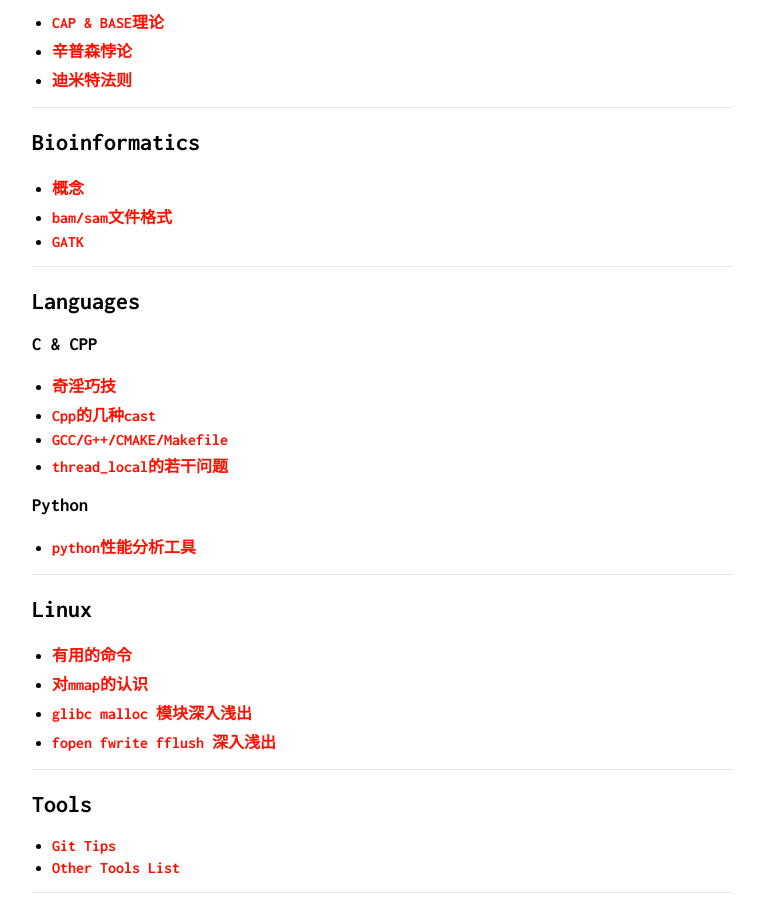
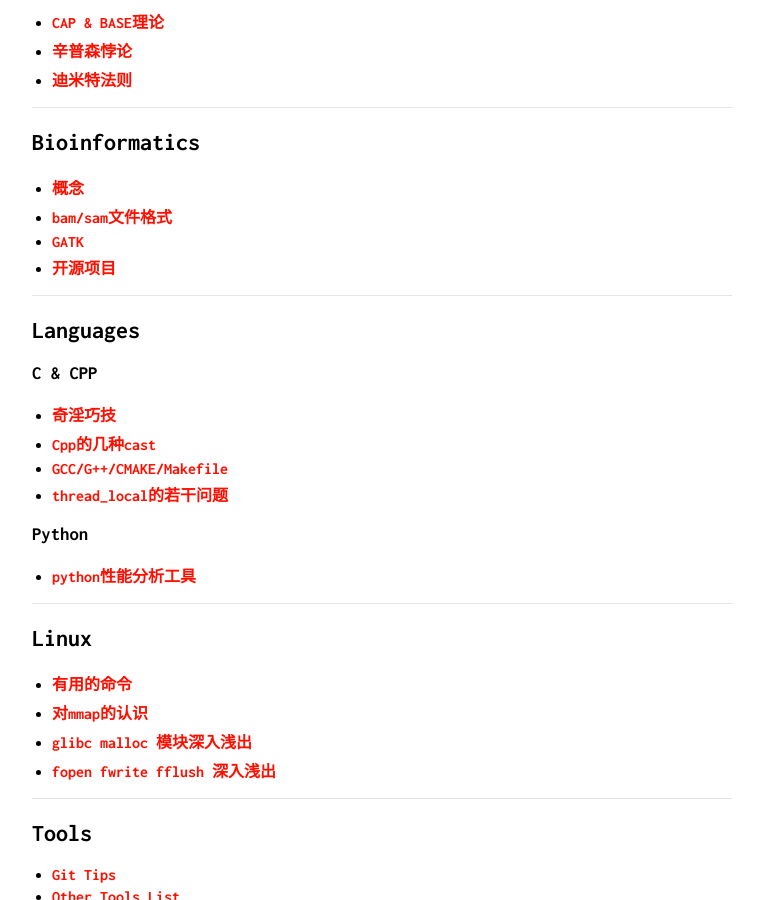
Before and after one commit to baobaoyeye/baobaoyeye.github.io, a Jekyll site: the page built from index.md, in a window 1280 px wide and 900 px high, scrolled down 621 px. Shown: the whole window, without its empty margins (258-1021 px from the left). Built offline with Jekyll 4.4.1, drawn with Linux system fonts in a browser that asks for light colours; our own code applies the rules of GitHub Pages for plain Markdown files.

Commit message:
add b13 projects

```diff
--- a/index.md
+++ b/index.md
@@ -48,6 +48,7 @@
 - [**概念**](/contents/b13/concepts)
 - [**bam/sam文件格式**](/contents/b13/sam)
 - [**GATK**](/contents/b13/haplotypecaller)
+- [**开源项目**](/contents/b13/projects)
 
 ---
 
```
